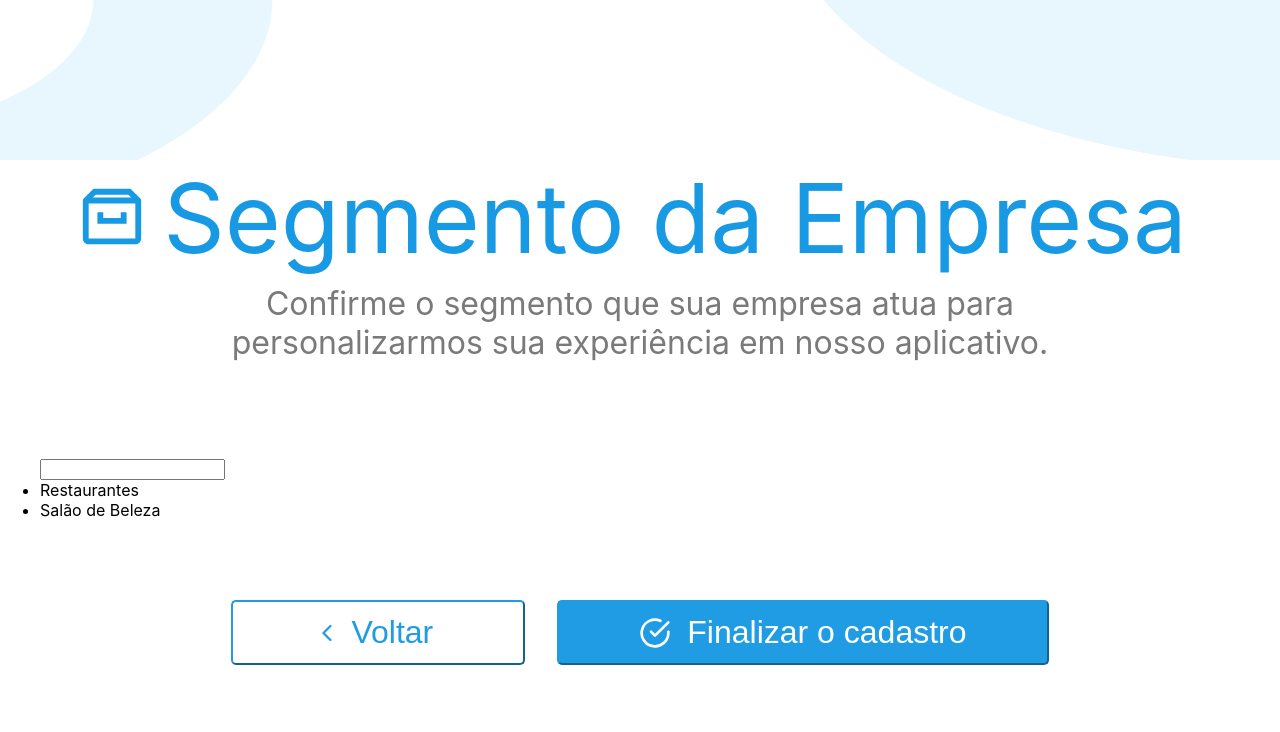
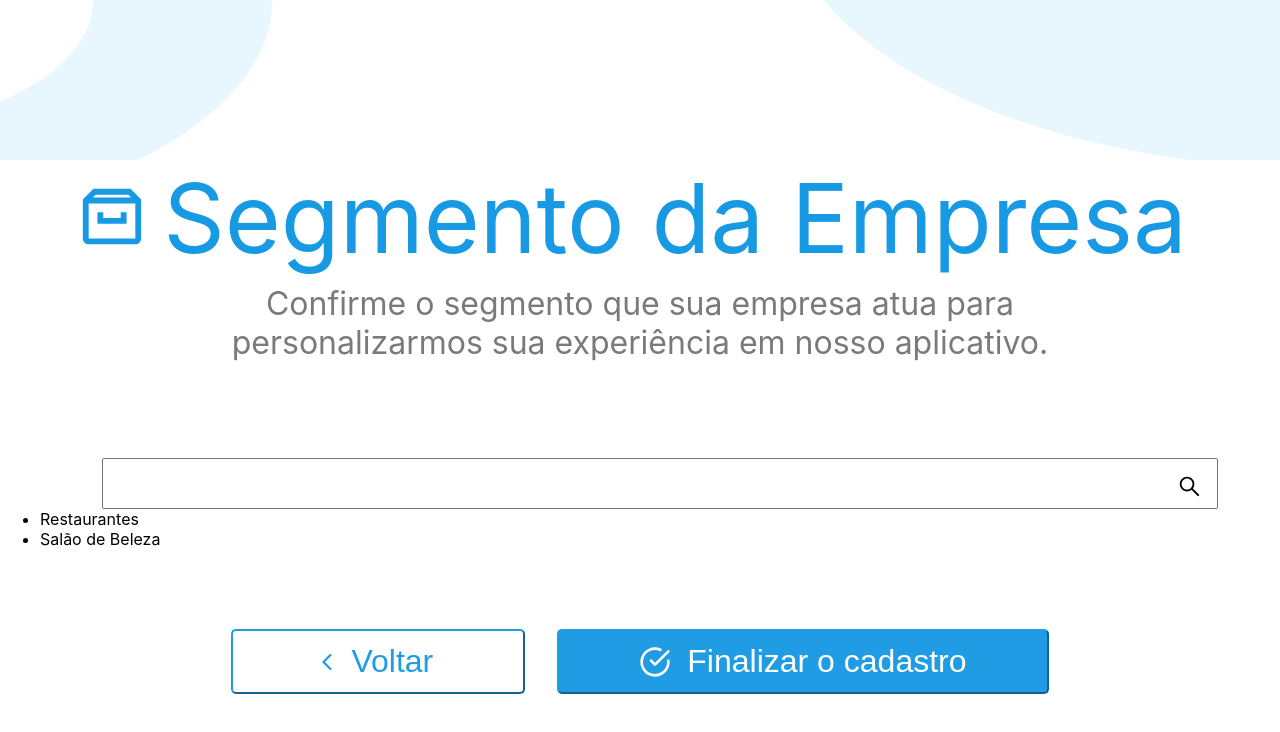
Before and after one commit to lzmarangoni/formulario_de_segmentos, a React (Create React App) app: page / in a window 1280 px wide. Both pictures are taken after a click on the link 952 px from the left and 715 px from the top of the page. Shown: the top 732 px of the page. Built offline with nearby package versions, Linux system fonts and the light colour scheme.

Commit message:
configuração de filtro para a busca dos itens da api que possuem o valoe que foi digitado no input

```diff
--- a/src/App.js
+++ b/src/App.js
@@ -38,6 +38,13 @@ function App() {
     }
     const [activityAreas, setActivityAreas]  =  useState([])
     const [areaDefault, setAreaDefault] = useState(areasName[0])
+    const [searchValue, setSearchValue] =useState('')
+
+    const captureValue = (e)=>{
+        setSearchValue(e.target.value)
+         console.log(searchValue)
+    }
+
 
   return (
     <div className="App">
@@ -57,8 +64,9 @@ function App() {
       </div> </div>}
       <div className='list'>
         <ul>
-          {activityAreas.length > 0 && <SearchBar/> }
-          {activityAreas.map(item=> <li onClick={()=>{selectActivity(item.name)}} key={item.id}>{item.name}</li>)}
+          {activityAreas.length > 0 && <SearchBar onChange={captureValue} onClick={()=>console.log('pesquisar')}/> }
+          {activityAreas.filter(item=> item.name.includes(searchValue)).map(item=> <li onClick={()=>{selectActivity(item.name)}} key={item.id}>{item.name}</li>)}
+
         </ul>
 
       </div>
--- a/src/components/SearchBar/SearchBar.css
+++ b/src/components/SearchBar/SearchBar.css
@@ -0,0 +1,18 @@
+.searchBar{
+    width: 90%;
+    margin: 0 auto;
+    position: relative;
+}
+
+.searchBar input{
+    box-sizing: border-box;
+    width: 100%;
+    padding: 1rem 2rem;
+
+}
+
+.searchBar .searchIcon{
+    position: absolute;
+    top: 1rem;
+    right: 1rem;
+}
--- a/src/components/SearchBar/index.js
+++ b/src/components/SearchBar/index.js
@@ -1,9 +1,10 @@
 import './SearchBar.css'
-
-const SearchBar = ()=>{
+import {AiOutlineSearch} from 'react-icons/ai'
+const SearchBar = (props)=>{
     return(
-        <div>
-            <input/>
+        <div className='searchBar'>
+            <input onChange={props.onChange}placeholder={props.placeholder}></input>
+            <AiOutlineSearch onClick={props.onClick} size={25} className='searchIcon'/>
         </div>
     )
 }
```
